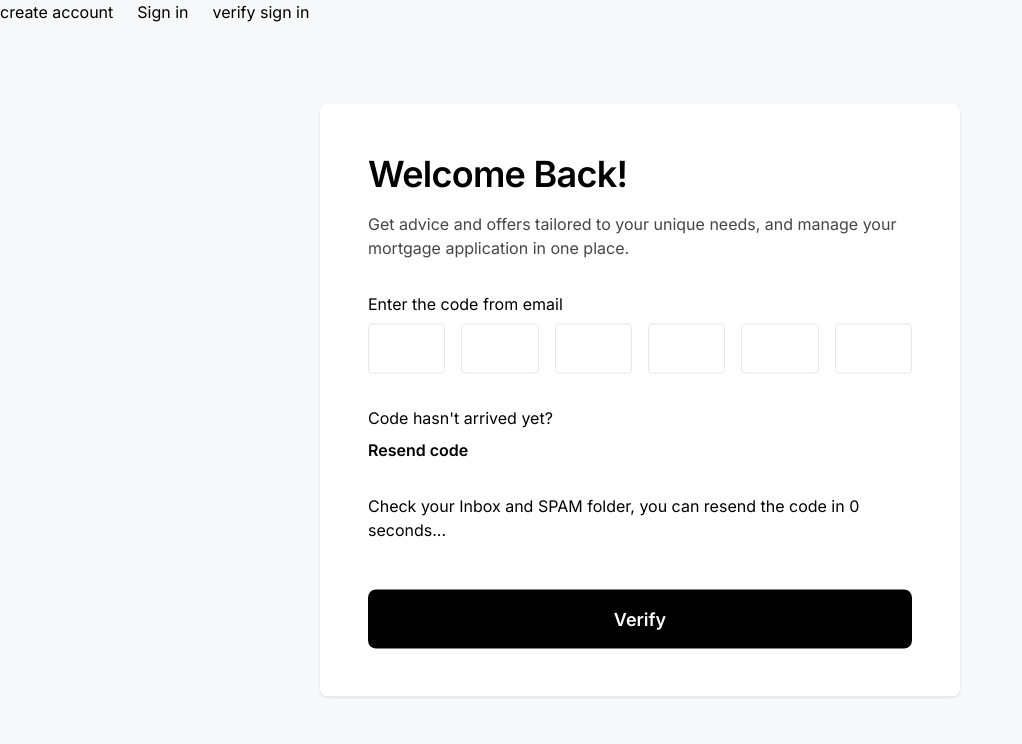
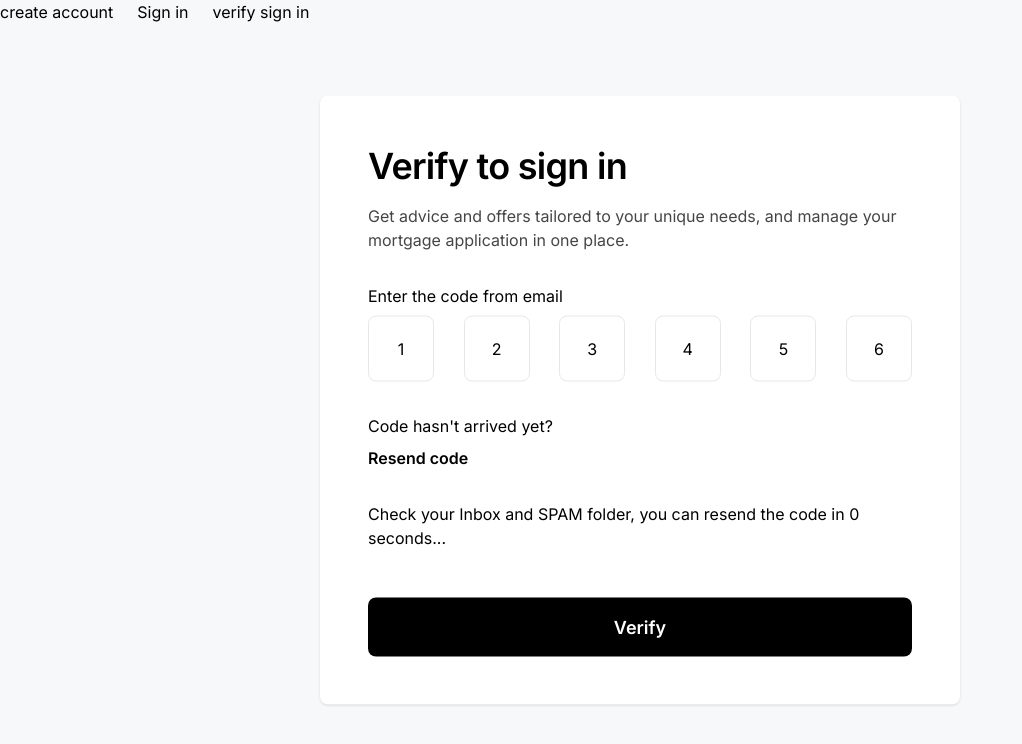
Before and after one commit to masudrahman-dev/qurais, a React (Vite) app: page /account/verify in a window 1280 px wide. Shown: the top 744 px of the page, without its empty margins (0-1022 px from the left). Built offline with nearby package versions, Linux system fonts and the light colour scheme.

Commit message:
opt input filed fixed done

```diff
--- a/package.json
+++ b/package.json
@@ -21,6 +21,7 @@
     "react-country-flag": "^3.1.0",
     "react-dom": "^18.2.0",
     "react-hook-form": "^7.51.0",
+    "react-otp-input": "^3.1.1",
     "react-router-dom": "^6.22.3",
     "sort-by": "^1.2.0",
     "tailwind-merge": "^2.2.1"
--- a/src/components/molecules/form-header/FormHeader.tsx
+++ b/src/components/molecules/form-header/FormHeader.tsx
@@ -1,9 +1,17 @@
 import React from "react";
 
-const FormHeader = () => {
+interface FormHeaderProps {
+
+  title : string
+  text : string
+
+}
+
+
+const FormHeader:React.FC<FormHeaderProps> = ({title,text}) => {
   return (
     <div>
-      <h2 className="text-title">Welcome Back!</h2>
+      <h2 className="text-title">{title}</h2>
       <p className="text-base pt-4 pb-8 text-dark">
         Get advice and offers tailored to your unique needs, and manage your
         mortgage application in one place.
--- a/src/components/organisms/create-ccount-form/CreateAccountForm.tsx
+++ b/src/components/organisms/create-ccount-form/CreateAccountForm.tsx
@@ -9,8 +9,11 @@ const CreateAccountForm = () => {
     <div className="bg-white">
       <div className="max-w-[608px] mx-auto pt-[85px]">
         <form className="p-6">
-          <FormHeader />
-
+          <FormHeader
+            title="Explore your options"
+            text="  Get advice and offers tailored to your unique needs, and manage your
+        mortgage application in one place."
+          />
           <div className="space-y-base">
             <div>
               <label className="block " htmlFor="email">
--- a/src/components/organisms/signin-form/SignInForm.tsx
+++ b/src/components/organisms/signin-form/SignInForm.tsx
@@ -67,7 +67,11 @@ const SignInForm = () => {
     <div className="bg-white">
       <div className="max-w-[608px] mx-auto pt-[85px]">
         <form>
-          <FormHeader />
+          <FormHeader
+            title="Welcome Back!"
+            text="  Get advice and offers tailored to your unique needs, and manage your
+        mortgage application in one place."
+          />
 
           <TabsDemo />
         </form>
--- a/src/components/organisms/verify-form/VerifyForm.tsx
+++ b/src/components/organisms/verify-form/VerifyForm.tsx
@@ -1,21 +1,38 @@
 import React from "react";
 import FormHeader from "../../molecules/form-header/FormHeader";
-import Input from "../../atoms/input/Input";
 import Button from "../../atoms/button/Button";
+import { useState } from "react";
+import OtpInput from "react-otp-input";
 
 const VerifyForm = () => {
+  const [otp, setOtp] = useState("123456");
   return (
     <div className="max-w-[656px] max-h-[656px] bg-white p-12 rounded-lg absolute top-1/2 left-1/2  shadow -translate-x-1/2 -translate-y-1/2">
       <form>
-        <FormHeader />
+        <FormHeader
+          title="Verify to sign in"
+          text="  Get advice and offers tailored to your unique needs, and manage your
+        mortgage application in one place."
+        />
         <div>
           <label className="block  " htmlFor="username">
             <p className="pb-2 text-base">Enter the code from email</p>
-
-            <div className="flex gap-4">
-              {[...Array(6)].map((_, i) => {
-                return <Input key={i} type={"text"} placeholder=" " />;
-              })}
+            <div>
+              <OtpInput
+                skipDefaultStyles={true}
+                containerStyle={"gap-4  flex items-center justify-between "}
+                value={otp}
+                onChange={setOtp}
+                numInputs={6}
+                renderInput={(props) => {
+                  return (
+                    <input
+                      {...props}
+                      className="border w-[66px] h-[66px] rounded-lg  text-center"
+                    />
+                  );
+                }}
+              />
             </div>
           </label>
         </div>
```
Also changed, not shown: 1 other file (tests, documents, lock files or other folders).
